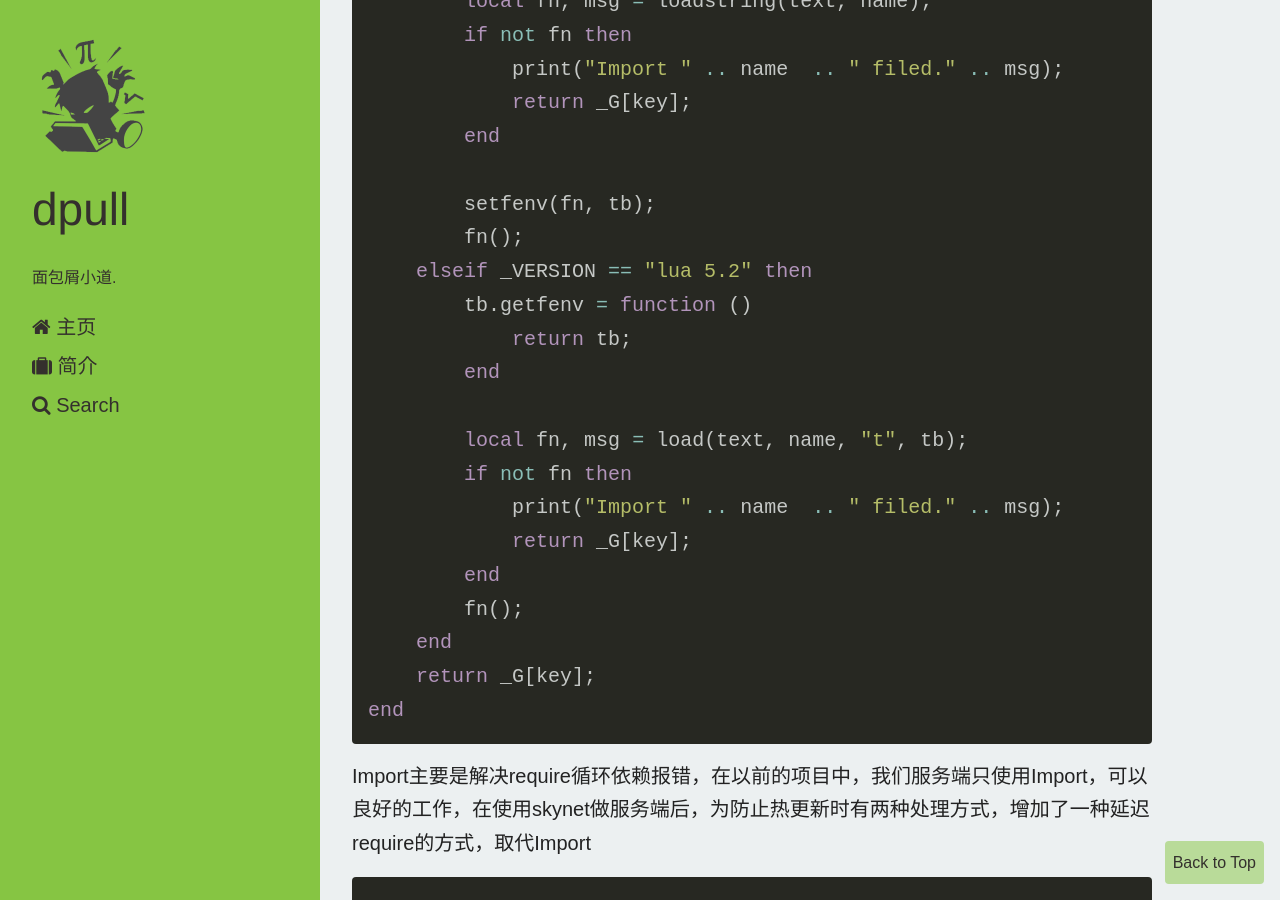
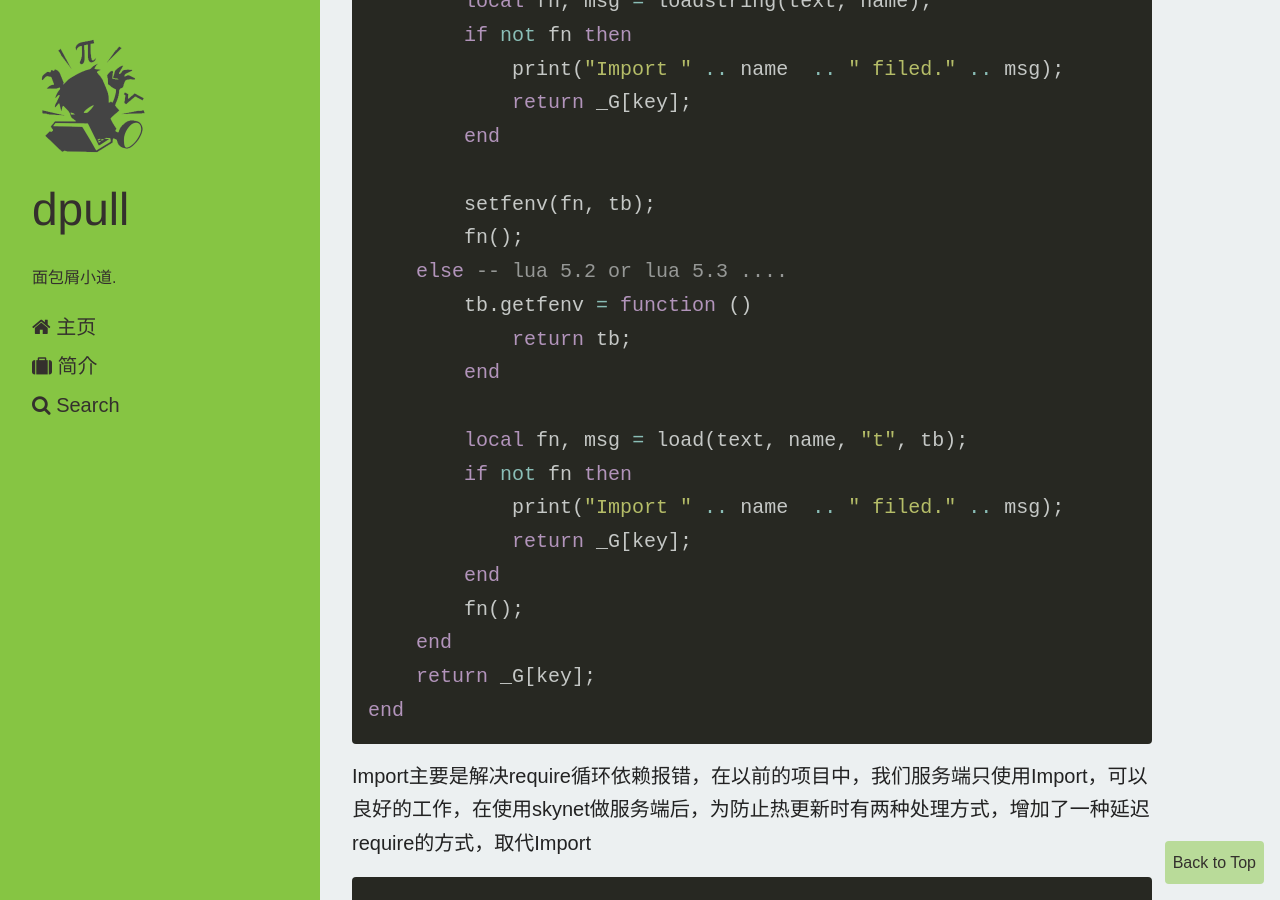
Before and after one commit to dpull/dpull.github.io, a Jekyll site: the page built from _posts/2012-12-18-lua_utils.md, in a window 1280 px wide and 900 px high, scrolled down 3686 px. Built offline with Jekyll 4.4.1, drawn with Linux system fonts in a browser that asks for light colours; nearby versions of some CDN libraries; comment, search, counter and statistics services are not loaded.

Commit message:
import支持lua 5.3

```diff
--- a/_posts/2012-12-18-lua_utils.md
+++ b/_posts/2012-12-18-lua_utils.md
@@ -125,7 +125,7 @@ function _G.Import(name)
 
         setfenv(fn, tb);
         fn();
-    elseif _VERSION == "lua 5.2" then
+    else -- lua 5.2 or lua 5.3 ....
         tb.getfenv = function ()
             return tb;
         end
```
